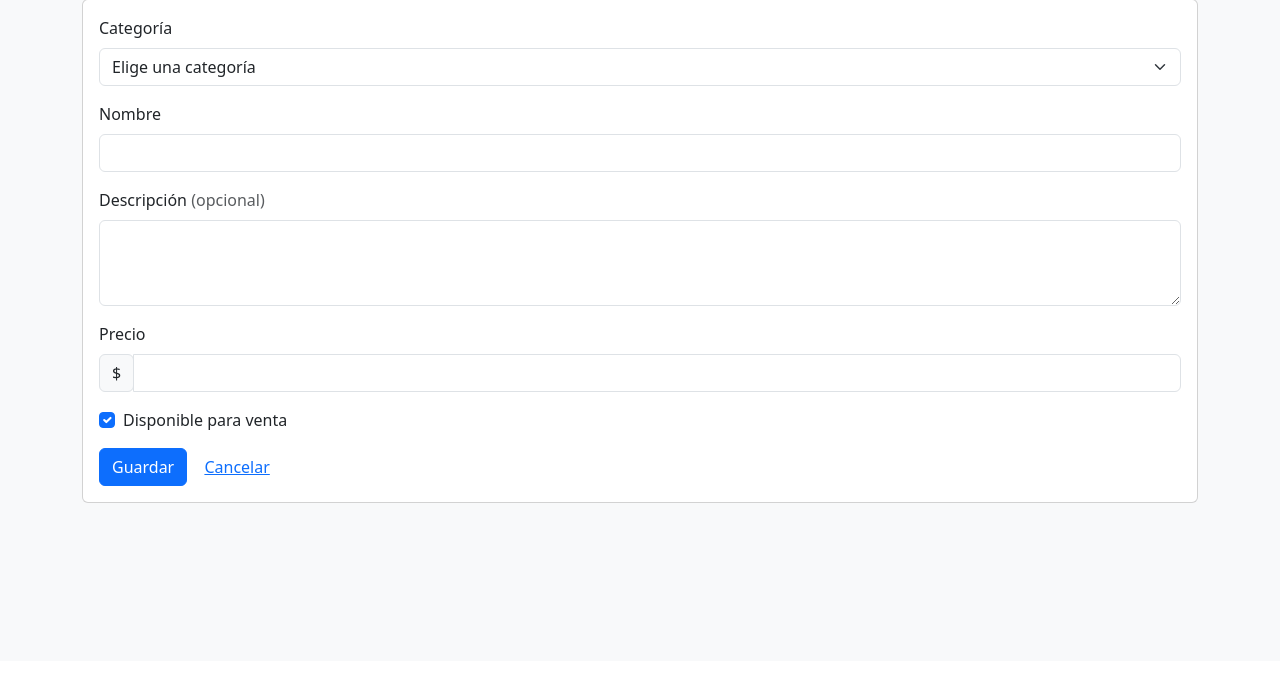
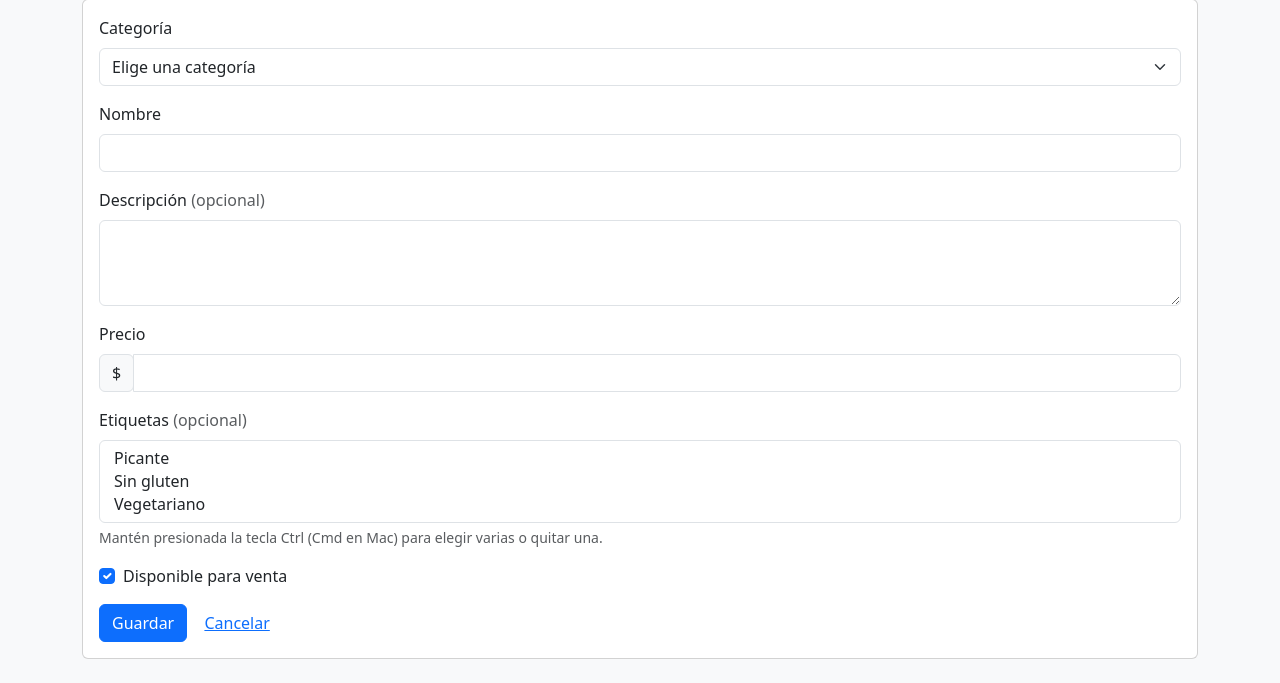
Before and after one commit to jpq0491-a11y/tienda_comida_pedidos_land, a Laravel app: page /admin/productos/create in a window 1280 px wide. Shown: the part 139-822 px from the top of the page. Before the commit the page ends 642 px from the top, so only its background shows below. Run offline with Laravel 12, Linux system fonts and the light colour scheme; a user stored in the database is signed in; data comes from the database, SQL or seed files in the repository.

Commit message:
Agrega seleccion de etiquetas al producto

```diff
--- a/app/Http/Controllers/ProductoController.php
+++ b/app/Http/Controllers/ProductoController.php
@@ -5,14 +5,15 @@ namespace App\Http\Controllers;
 use App\Http\Requests\StoreProductoRequest;
 use App\Http\Requests\UpdateProductoRequest;
 use App\Models\Categoria;
+use App\Models\Etiqueta;
 use App\Models\Producto;
 
 class ProductoController extends Controller
 {
     public function index()
     {
-        // with('categoria') trae todas las categorías en una sola consulta (sin N+1)
-        $productos = Producto::with('categoria')->orderBy('categoria_id')->orderBy('nombre')->get();
+        // with() trae categorías y etiquetas en consultas aparte, no una por producto (sin N+1)
+        $productos = Producto::with(['categoria', 'etiquetas'])->orderBy('categoria_id')->orderBy('nombre')->get();
 
         return view('admin.productos.index', compact('productos'));
     }
@@ -22,13 +23,18 @@ class ProductoController extends Controller
         // Producto vacío para el formulario; por defecto aparece como disponible
         $producto = new Producto(['disponible' => true]);
         $categorias = Categoria::orderBy('orden')->get();
+        $etiquetas = Etiqueta::orderBy('descripcion')->get();
 
-        return view('admin.productos.crear', compact('producto', 'categorias'));
+        return view('admin.productos.crear', compact('producto', 'categorias', 'etiquetas'));
     }
 
     public function store(StoreProductoRequest $request)
     {
-        Producto::create($request->validated());
+        // 'etiquetas' no es columna de productos: se guarda aparte en la tabla pivote
+        $producto = Producto::create($request->safe()->except('etiquetas'));
+
+        // attach agrega las filas en etiqueta_producto (el producto es nuevo, no tiene ninguna)
+        $producto->etiquetas()->attach($request->validated('etiquetas', []));
 
         return redirect()->route('admin.productos.index')
             ->with('exito', 'Producto creado correctamente.');
@@ -37,13 +43,18 @@ class ProductoController extends Controller
     public function edit(Producto $producto)
     {
         $categorias = Categoria::orderBy('orden')->get();
+        $etiquetas = Etiqueta::orderBy('descripcion')->get();
 
-        return view('admin.productos.editar', compact('producto', 'categorias'));
+        return view('admin.productos.editar', compact('producto', 'categorias', 'etiquetas'));
     }
 
     public function update(UpdateProductoRequest $request, Producto $producto)
     {
-        $producto->update($request->validated());
+        $producto->update($request->safe()->except('etiquetas'));
+
+        // sync deja exactamente las etiquetas elegidas: agrega las nuevas y quita las desmarcadas.
+        // Si no se elige ninguna, el select no manda nada y [] quita todas.
+        $producto->etiquetas()->sync($request->validated('etiquetas', []));
 
         return redirect()->route('admin.productos.index')
             ->with('exito', 'Producto actualizado correctamente.');
--- a/app/Http/Requests/StoreProductoRequest.php
+++ b/app/Http/Requests/StoreProductoRequest.php
@@ -22,6 +22,8 @@ class StoreProductoRequest extends FormRequest
             'descripcion' => ['nullable', 'string', 'max:500'],
             'precio' => ['required', 'numeric', 'min:0.01', 'max:99999.99'],
             'disponible' => ['boolean'],
+            'etiquetas' => ['nullable', 'array'],
+            'etiquetas.*' => ['integer', 'exists:etiquetas,id'],
         ];
     }
 
@@ -38,6 +40,9 @@ class StoreProductoRequest extends FormRequest
             'precio.min' => 'El precio debe ser mayor a cero.',
             'precio.max' => 'El precio no puede ser mayor a 99,999.99.',
             'disponible.boolean' => 'El valor de "disponible" no es válido.',
+            'etiquetas.array' => 'Las etiquetas no son válidas.',
+            'etiquetas.*.integer' => 'Una de las etiquetas elegidas no es válida.',
+            'etiquetas.*.exists' => 'Una de las etiquetas elegidas no existe.',
         ];
     }
 }
--- a/app/Http/Requests/UpdateProductoRequest.php
+++ b/app/Http/Requests/UpdateProductoRequest.php
@@ -22,6 +22,8 @@ class UpdateProductoRequest extends FormRequest
             'descripcion' => ['nullable', 'string', 'max:500'],
             'precio' => ['required', 'numeric', 'min:0.01', 'max:99999.99'],
             'disponible' => ['boolean'],
+            'etiquetas' => ['nullable', 'array'],
+            'etiquetas.*' => ['integer', 'exists:etiquetas,id'],
         ];
     }
 
@@ -38,6 +40,9 @@ class UpdateProductoRequest extends FormRequest
             'precio.min' => 'El precio debe ser mayor a cero.',
             'precio.max' => 'El precio no puede ser mayor a 99,999.99.',
             'disponible.boolean' => 'El valor de "disponible" no es válido.',
+            'etiquetas.array' => 'Las etiquetas no son válidas.',
+            'etiquetas.*.integer' => 'Una de las etiquetas elegidas no es válida.',
+            'etiquetas.*.exists' => 'Una de las etiquetas elegidas no existe.',
         ];
     }
 }
--- a/resources/views/admin/productos/_formulario.blade.php
+++ b/resources/views/admin/productos/_formulario.blade.php
@@ -44,6 +44,28 @@
     </div>
 </div>
 
+<div class="mb-3">
+    <label for="etiquetas" class="form-label">Etiquetas <span class="text-muted">(opcional)</span></label>
+    {{-- name="etiquetas[]": los corchetes hacen que lleguen como arreglo --}}
+    <select id="etiquetas" name="etiquetas[]" multiple size="{{ max(3, min($etiquetas->count(), 6)) }}"
+        class="form-select @error('etiquetas') is-invalid @enderror @error('etiquetas.*') is-invalid @enderror">
+        @foreach ($etiquetas as $etiqueta)
+            {{-- Si la validación falla se usan las que se habían elegido (old); si no, las que ya tiene el producto --}}
+            <option value="{{ $etiqueta->id }}"
+                @selected(in_array($etiqueta->id, old('etiquetas', $producto->etiquetas->pluck('id')->all())))>
+                {{ $etiqueta->descripcion }}
+            </option>
+        @endforeach
+    </select>
+    <div class="form-text">Mantén presionada la tecla Ctrl (Cmd en Mac) para elegir varias o quitar una.</div>
+    @error('etiquetas')
+        <div class="invalid-feedback">{{ $message }}</div>
+    @enderror
+    @error('etiquetas.*')
+        <div class="invalid-feedback">{{ $message }}</div>
+    @enderror
+</div>
+
 <div class="form-check mb-3">
     {{-- Si la casilla no se marca, el navegador no la envía; el campo oculto manda 0 en ese caso --}}
     <input type="hidden" name="disponible" value="0">
```
Also changed, not shown: resources/views/admin/productos/index.blade.php (+10 -1 lines).
